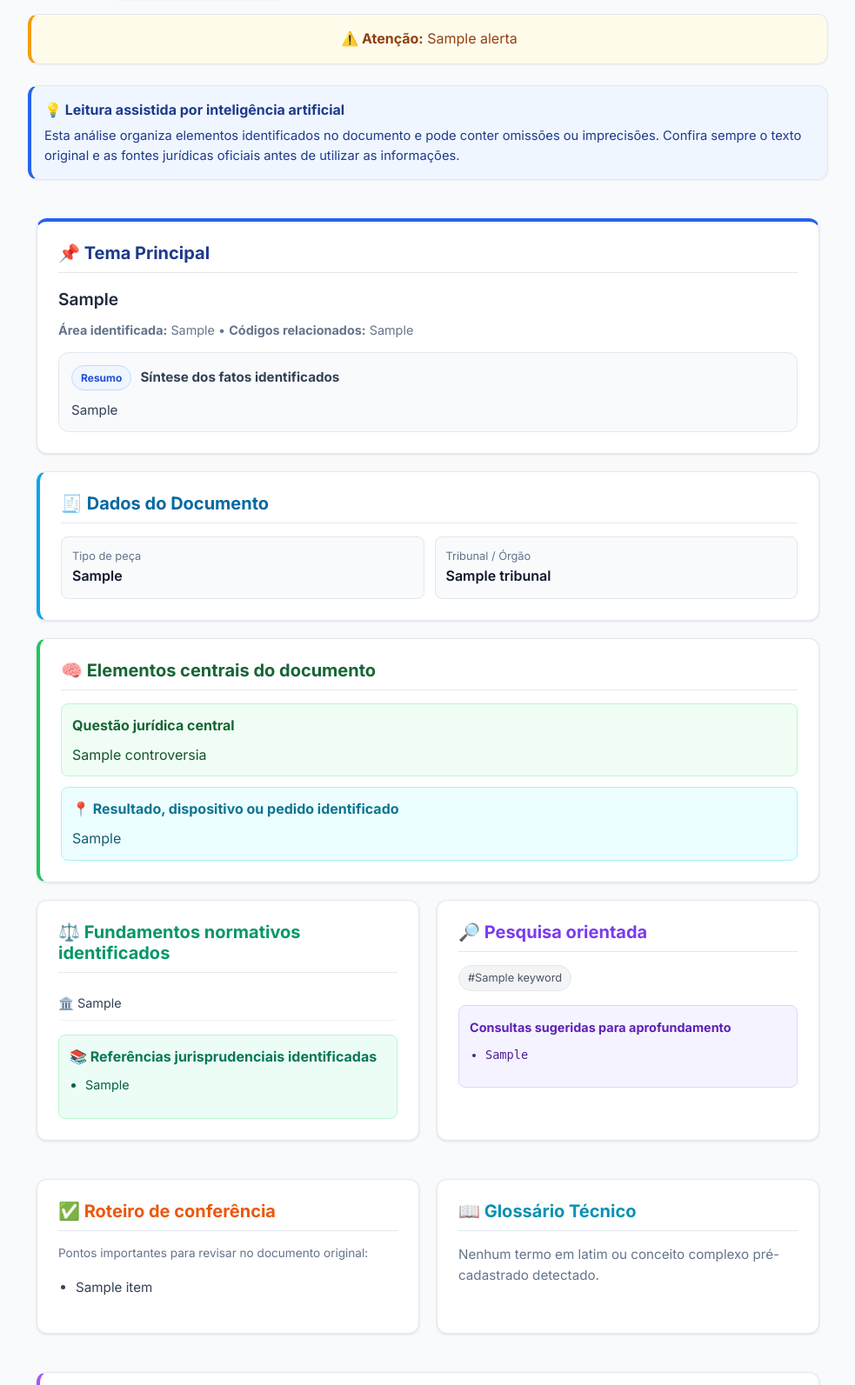
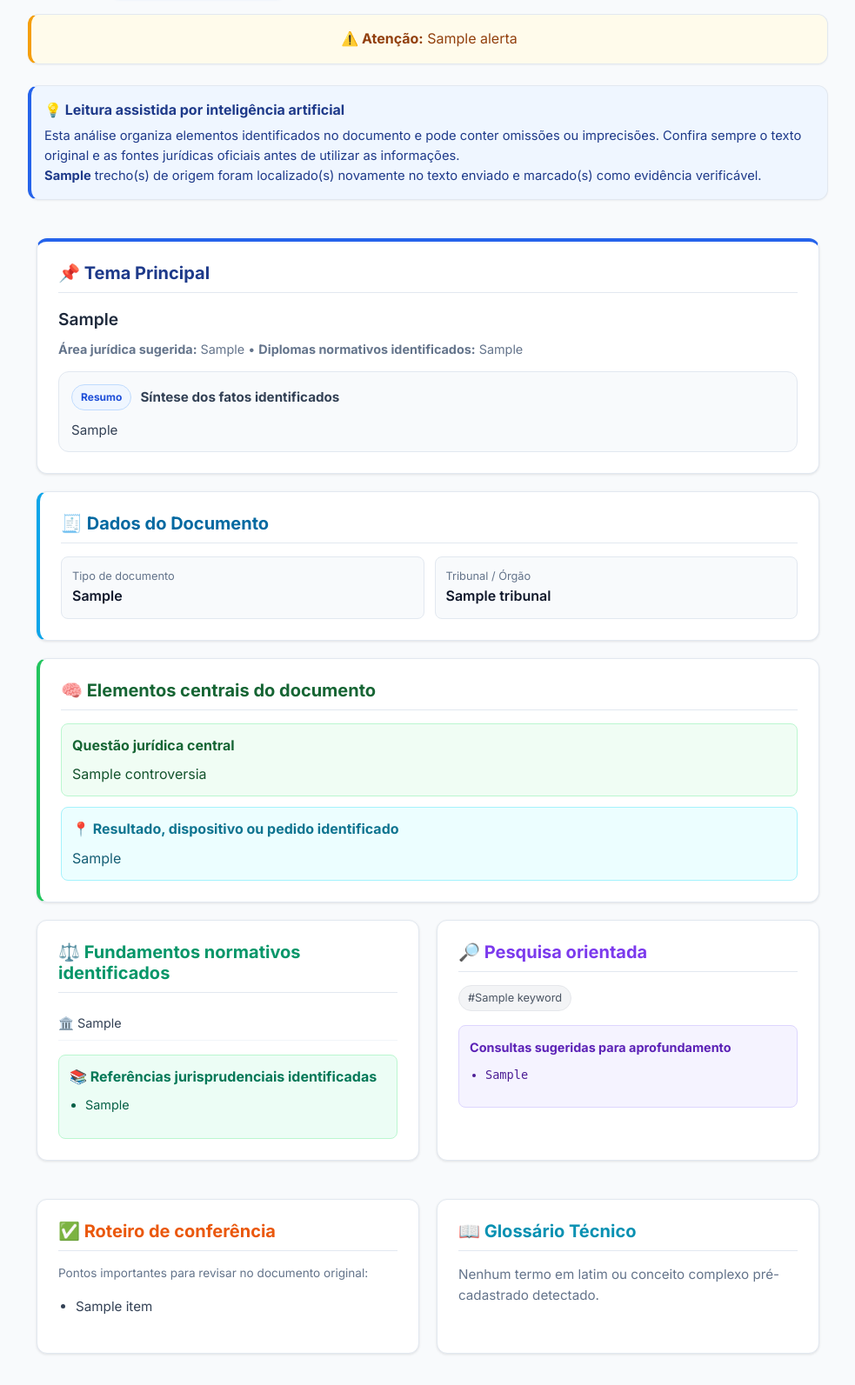
Before and after one commit to sabrinaandraderocha-cmyk/lumen-juridico, a Flask app: template templates/resultado.html in a window 1280 px wide. Shown: the part 325-1918 px from the top of the page at 87% size, without its empty margins (148-1131 px from the left). Run offline with Flask 3, Linux system fonts and the light colour scheme; the template is opened without the code that fills it: most values are stand-ins (such as "Sample title", 1, 10 or a date in 2020).

Commit message:
Update resultado.html

```diff
--- a/templates/resultado.html
+++ b/templates/resultado.html
@@ -2,6 +2,30 @@
 {% block title %}Resultado • Lumen Jurídico{% endblock %}
 
 {% block content %}
+
+  {% macro evidence_panel(items, label="Ver trecho(s) de origem") %}
+    {% if items %}
+      <details class="evidence-details">
+        <summary>📄 {{ label }}</summary>
+        <div class="evidence-list">
+          {% for evidence in items %}
+            <div class="evidence-item">
+              <blockquote>“{{ evidence.trecho }}”</blockquote>
+              <div class="evidence-location">
+                📍 {{ evidence.localizacao }}
+                {% if evidence.verificada %}
+                  <span class="evidence-verified">• trecho conferido no texto enviado</span>
+                {% endif %}
+              </div>
+            </div>
+          {% endfor %}
+        </div>
+      </details>
+    {% endif %}
+  {% endmacro %}
+
+  {% set evidencias = out.evidencias or {} %}
+  {% set diplomas = out.diplomas_normativos or out.codigos_relacionados or [] %}
 
   <section class="hero" style="padding-bottom: 20px;">
     <h1>Análise estruturada concluída</h1>
@@ -38,6 +62,10 @@
       <p style="margin:6px 0 0 0; line-height:1.55; font-size:0.92rem;">
         Esta análise organiza elementos identificados no documento e pode conter omissões ou imprecisões.
         Confira sempre o texto original e as fontes jurídicas oficiais antes de utilizar as informações.
+        {% if out.meta and out.meta.evidencias_verificadas %}
+          <br><strong>{{ out.meta.evidencias_verificadas }}</strong>
+          trecho(s) de origem foram localizado(s) novamente no texto enviado e marcado(s) como evidência verificável.
+        {% endif %}
       </p>
     </div>
   </section>
@@ -56,11 +84,11 @@
       {% if out.area_sugerida or out.codigos_relacionados %}
         <p class="muted" style="margin: 0 0 14px 0; font-size: 0.9rem;">
           {% if out.area_sugerida %}
-            <strong>Área identificada:</strong> {{ out.area_sugerida }}
+            <strong>Área jurídica sugerida:</strong> {{ out.area_sugerida }}
           {% endif %}
-          {% if out.area_sugerida and out.codigos_relacionados %} • {% endif %}
-          {% if out.codigos_relacionados %}
-            <strong>Códigos relacionados:</strong> {{ out.codigos_relacionados|join(", ") }}
+          {% if out.area_sugerida and diplomas %} • {% endif %}
+          {% if diplomas %}
+            <strong>Diplomas normativos identificados:</strong> {{ diplomas|join(", ") }}
           {% endif %}
         </p>
       {% endif %}
@@ -85,7 +114,7 @@
 
         <div style="display:grid; grid-template-columns: repeat(auto-fit, minmax(220px, 1fr)); gap: 12px; margin-top: 10px;">
           <div style="background:#f8fafc; border:1px solid #e2e8f0; border-radius:8px; padding:12px;">
-            <div class="muted" style="font-size:0.8rem;">Tipo de peça</div>
+            <div class="muted" style="font-size:0.8rem;">Tipo de documento</div>
             <div style="font-weight:600; color:#0f172a;">{{ out.meta.tipo_peca_detectado or "Não identificado" }}</div>
           </div>
 
@@ -98,7 +127,7 @@
     {% endif %}
 
     {% if out.sintaxe_caso %}
-      <section class="card shadow-sm" style="margin-bottom: 20px; border-left: 4px solid #22c55e;">
+      <section class="card shadow-sm allow-print-split" style="margin-bottom: 20px; border-left: 4px solid #22c55e;">
         <h2 style="color: #166534; display: flex; align-items: center; gap: 8px;">
           🧠 Elementos centrais do documento
         </h2>
@@ -110,6 +139,7 @@
               <p style="margin:8px 0 0 0; color:#14532d; line-height:1.55;">
                 {{ out.sintaxe_caso.controversia }}
               </p>
+              {{ evidence_panel(evidencias.controversia or [], "Ver trecho(s) relacionado(s) à questão") }}
             </div>
           {% endif %}
 
@@ -119,13 +149,14 @@
               <p style="margin:8px 0 0 0; color:#155e75; line-height:1.55;">
                 {{ out.sintaxe_caso.resultado_dispositivo }}
               </p>
+              {{ evidence_panel(evidencias.resultado or [], "Ver trecho(s) do pedido ou dispositivo") }}
             </div>
           {% endif %}
         </div>
       </section>
     {% endif %}
 
-    <div style="display: grid; grid-template-columns: repeat(auto-fit, minmax(300px, 1fr)); gap: 20px;">
+    <div class="analysis-grid" style="display: grid; grid-template-columns: repeat(auto-fit, minmax(300px, 1fr)); gap: 20px;">
 
       <section class="card shadow-sm">
         <h2 style="color: #059669; display: flex; align-items: center; gap: 8px;">
@@ -140,6 +171,7 @@
               </li>
             {% endfor %}
           </ul>
+          {{ evidence_panel(evidencias.fundamentos_normativos or [], "Ver trechos das normas identificadas") }}
         {% else %}
           <p class="muted">Nenhuma norma expressamente identificada no documento.</p>
         {% endif %}
@@ -184,7 +217,7 @@
       </section>
     </div>
 
-    <div style="display: grid; grid-template-columns: repeat(auto-fit, minmax(300px, 1fr)); gap: 20px; margin-top: 20px;">
+    <div class="analysis-grid" style="display: grid; grid-template-columns: repeat(auto-fit, minmax(300px, 1fr)); gap: 20px; margin-top: 20px;">
 
       <section class="card shadow-sm">
         <h2 style="color: #ea580c; display: flex; align-items: center; gap: 8px;">
@@ -289,6 +326,18 @@
         </div>
       </section>
     {% endif %}
+
+    <section class="method-note card shadow-sm" style="margin-top:20px; border-left:4px solid #475569; background:#f8fafc;">
+      <h3 style="font-size:1rem; color:#334155; margin-bottom:8px;">
+        ℹ️ Nota metodológica
+      </h3>
+      <p class="muted" style="font-size:0.88rem; line-height:1.6; margin:0;">
+        As sínteses e classificações são produzidas com apoio de inteligência artificial.
+        Os trechos exibidos como evidência somente aparecem quando o Lumen consegue
+        localizá-los novamente no texto enviado. Ainda assim, a conferência do documento
+        original e das fontes oficiais permanece indispensável.
+      </p>
+    </section>
 
   </div>
 
@@ -315,13 +364,14 @@
     function copyReport(){
       const tema = {{ (out.tema_principal or "Análise")|tojson }};
       const area = {{ (out.area_sugerida or "")|tojson }};
-      const codigos = {{ (out.codigos_relacionados or [])|tojson }};
+      const diplomas = {{ (out.diplomas_normativos or out.codigos_relacionados or [])|tojson }};
       const normas = {{ (out.fundamentos_normas or [])|tojson }};
       const juris = {{ (out.fundamentos_juris or [])|tojson }};
       const checklist = {{ (out.checklist or [])|tojson }};
       const meta = {{ (out.meta or {})|tojson }};
       const sintaxe = {{ (out.sintaxe_caso or {})|tojson }};
       const artigos = {{ (out.artigos_recomendados or [])|tojson }};
+      const evidencias = {{ (out.evidencias or {})|tojson }};
 
       const metaTxt =
         `Tipo: ${(meta.tipo_peca_detectado || '—')}\n` +
@@ -339,18 +389,37 @@
       const artigosTxt =
         (artigos && artigos.length)
           ? artigos.map(a =>
-              `• ${a.titulo}\n  - Autor(es): ${a.autores || '—'}\n  - Referência / área: ${a.onde || '—'}`
+              `• ${a.titulo}\n` +
+              (a.descricao ? `  - Foco: ${a.descricao}\n` : "") +
+              `  - Autor(es) de referência: ${a.autores || '—'}\n` +
+              `  - Área de aprofundamento: ${a.onde || '—'}`
             ).join("\n\n")
           : "—";
+
+      function formatEvidenceGroup(title, items){
+        if (!items || !items.length) return "";
+        return (
+          `\n${title}:\n` +
+          items.map(e => `• “${e.trecho}”\n  ${e.localizacao || ''}`).join("\n")
+        );
+      }
+
+      const evidenciasTxt =
+        formatEvidenceGroup("EVIDÊNCIAS DOS FATOS", evidencias.fatos) +
+        formatEvidenceGroup("EVIDÊNCIAS DA QUESTÃO JURÍDICA", evidencias.controversia) +
+        formatEvidenceGroup("EVIDÊNCIAS DO RESULTADO/PEDIDO", evidencias.resultado) +
+        formatEvidenceGroup("EVIDÊNCIAS NORMATIVAS", evidencias.fundamentos_normativos) +
+        formatEvidenceGroup("EVIDÊNCIAS JURISPRUDENCIAIS", evidencias.fundamentos_jurisprudenciais);
 
       const texto =
         `LUMEN JURÍDICO - RELATÓRIO TÉCNICO\n` +
         `====================================\n\n` +
         `TEMA PRINCIPAL: ${tema}\n` +
-        (area ? `ÁREA IDENTIFICADA: ${area}\n` : "") +
-        (codigos && codigos.length ? `CÓDIGOS RELACIONADOS: ${codigos.join(', ')}\n` : "") +
+        (area ? `ÁREA JURÍDICA SUGERIDA: ${area}\n` : "") +
+        (diplomas && diplomas.length ? `DIPLOMAS NORMATIVOS IDENTIFICADOS: ${diplomas.join(', ')}\n` : "") +
         `\nDADOS DO CASO:\n${metaTxt}\n\n` +
-        `ANÁLISE DO CASO:\n${sintaxeTxt}\n\n` +
+        `ANÁLISE DO CASO:\n${sintaxeTxt}\n` +
+        `${evidenciasTxt}\n\n` +
         `FUNDAMENTOS NORMATIVOS IDENTIFICADOS:\n${normas.map(n => '• ' + n).join('\n') || '—'}\n\n` +
         `REFERÊNCIAS JURISPRUDENCIAIS IDENTIFICADAS:\n${juris.map(j => '• ' + j).join('\n') || '—'}\n\n` +
         `ROTEIRO DE CONFERÊNCIA:\n${checklist.map(c => '[ ] ' + c).join('\n') || '—'}\n\n` +
```
Also changed, not shown: other parts of templates/resultado.html (+125 -7 lines).
